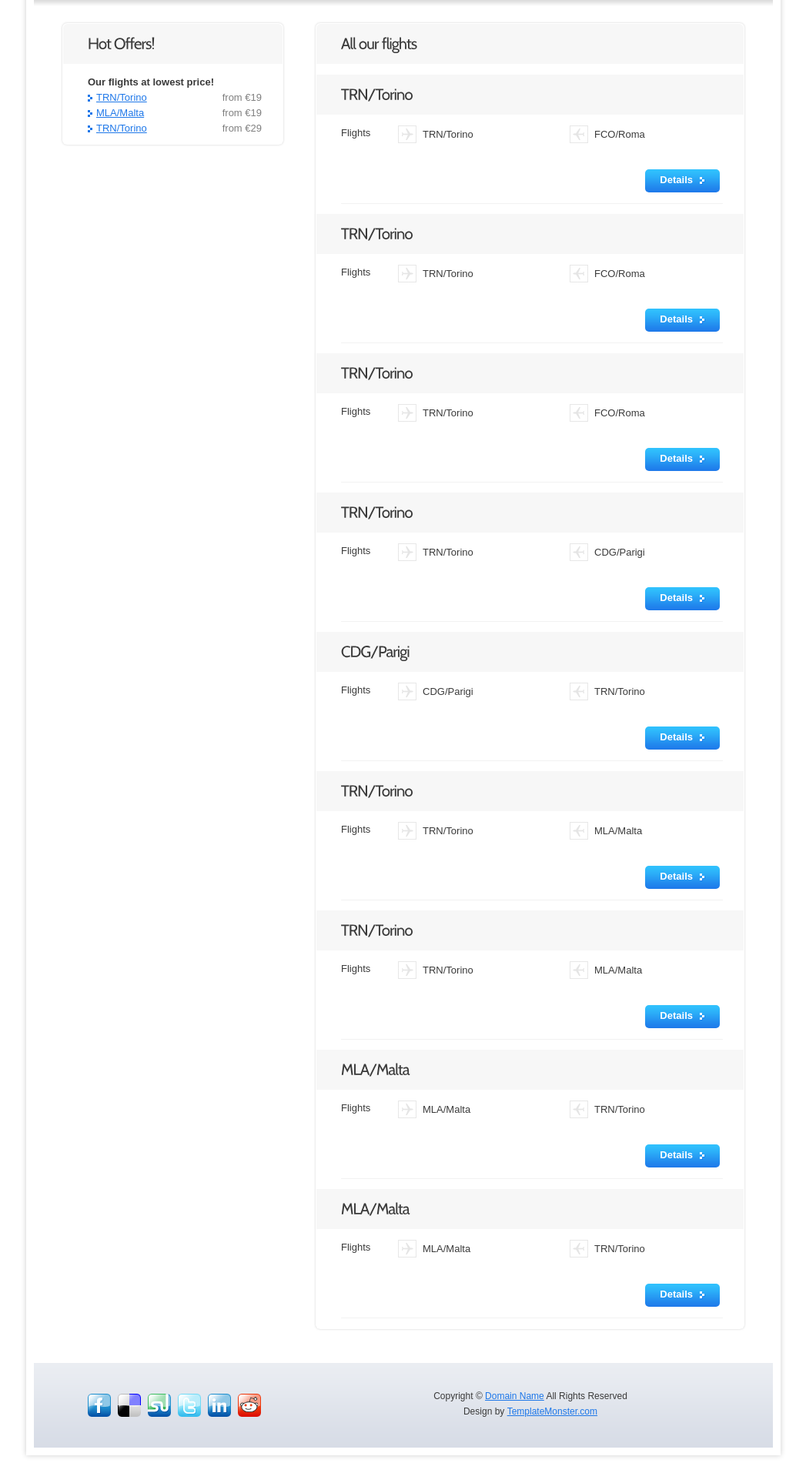
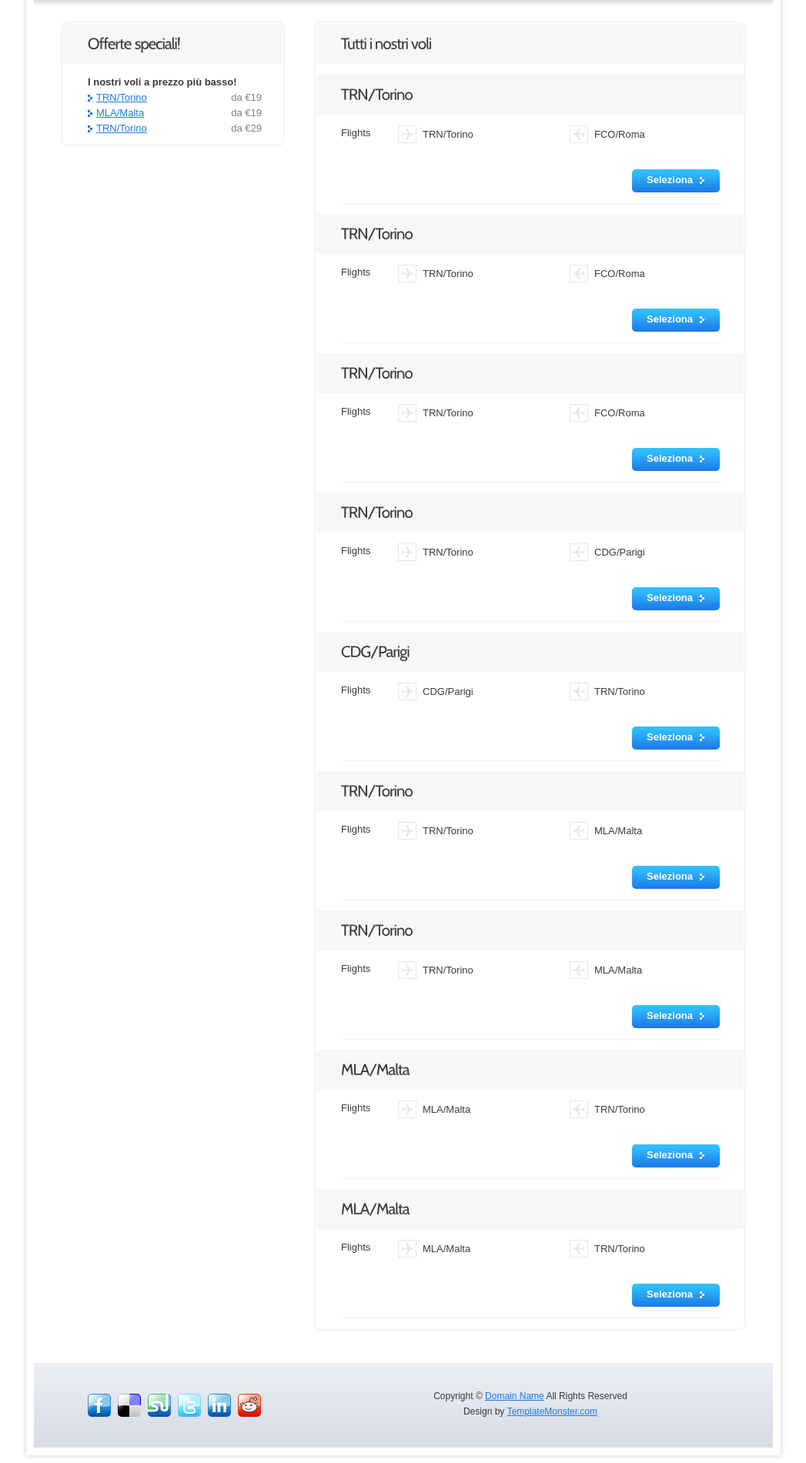
Before and after one commit to fabiosoft/Volare-Airline-website, a PHP site: page /voli.php in a window 1280 px wide. Shown: the part 250-2151 px from the top of the page at 77% size, without its empty margins (116-1163 px from the left). Run offline with PHP 8.4, Linux system fonts and the light colour scheme; data comes from the database, SQL or seed files in the repository.

Commit message:
translated to italian

```diff
--- a/voli.php
+++ b/voli.php
@@ -56,13 +56,13 @@
         <div class="wrapper pad1">
             <article class="col1">
                 <div class="box1">
-                    <h2 class="top">Hot Offers!</h2>
-                    <div class="pad"> <strong>Our flights at lowest price!</strong><br>
+                    <h2 class="top">Offerte speciali!</h2>
+                    <div class="pad"> <strong>I nostri voli a prezzo più basso!</strong><br>
                         <ul class="pad_bot1 list1">
                             <?php
                             $low_price_flights = $flight_manager->top_offers(3);
                             foreach ($low_price_flights as $flight) : ?>
-                            <li><span class="right color1">from €<?php echo $flight['fprice']?></span><a href="book2.html"><?php echo $flight['fsrc']?></a></li>
+                            <li><span class="right color1">da €<?php echo $flight['fprice']?></span><a href="book2.html"><?php echo $flight['fsrc']?></a></li>
                             <?php endforeach; ?>
                         </ul>
 
@@ -71,8 +71,7 @@
             </article>
             <article class="col2">
                 <div class="box1">
-                    <h2 class="top">All our flights</h2>
-
+                    <h2 class="top">Tutti i nostri voli</h2>
                     <?php
                     $all_flights = $flight_manager->index();
                     foreach ($all_flights as $flight) : ?>
@@ -93,7 +92,7 @@
                                             <div class="cols">
                                                 <h5><?php echo $flight['fdst']?></h5>
                                             </div>
-                                            <span class="right relative"><a href="#" class="button1"><strong>Details</strong></a></span> </div>
+                                            <span class="right relative"><a href="#" class="button1"><strong>Seleziona</strong></a></span> </div>
                                         </div>
 
                                     </div>
```
Also changed, not shown: index.php (+1 -34 lines).
